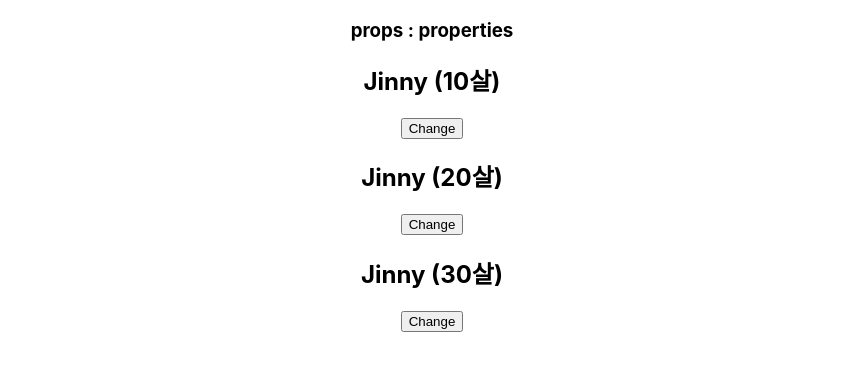
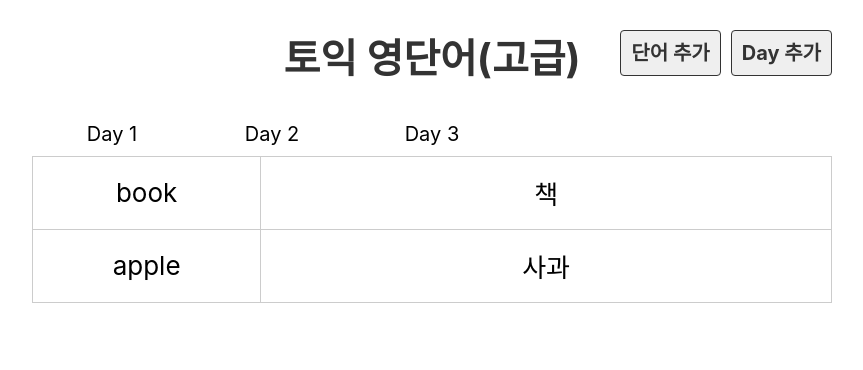
Before and after one commit to chungi21/React-Basic, a React (Create React App) app: page / in a window 1280 px wide. Shown: the top 370 px of the page, without its empty margins (208-1071 px from the left). Built offline with nearby package versions, Linux system fonts and the light colour scheme.

Commit message:
더미데이터, map() 반복문

```diff
--- a/src/App.js
+++ b/src/App.js
@@ -2,14 +2,16 @@
 import './App.css';
 import Hello from './component/Hello';
 import styles from "./App.module.css";
+import Header from "./component/Header";
+import DayList from './component/DayList';
+import Day from './component/Day';
 
 function App() {
   return (
     <div className="App">
-      <h3>props : properties</h3>
-      <Hello age={10}/>
-      <Hello age={20}/>
-      <Hello age={30}/>
+      <Header />
+      <DayList />
+      <Day />
     </div>
   );
 }
--- /dev/null
+++ b/src/component/Day.js
@@ -0,0 +1,25 @@
+import dummy from "../db/data.json";
+
+export default function Day() {
+
+    const day = 1;
+    const wordList = dummy.words.filter(word =>(
+        word.day === day
+    ))
+    console.log(wordList)
+
+    return (
+        <>
+            <table>
+                <tbody>
+                    {wordList.map((word) => (
+                        <tr key={word.id}>
+                            <td>{word.eng}</td>
+                            <td>{word.kor}</td>
+                        </tr>
+                    ))}
+                </tbody>
+            </table>
+        </>
+    );
+}
--- /dev/null
+++ b/src/component/DayList.js
@@ -0,0 +1,14 @@
+import dummy from "../db/data.json";
+
+export default function DayList() {
+    console.log(dummy);
+    return (
+        <>
+            <ul className="list_day">
+                {dummy.days.map((day) => (
+                    <li key={day.id}>Day {day.day}</li>
+                ))}
+            </ul>
+        </>
+    );
+}
--- /dev/null
+++ b/src/component/Header.js
@@ -0,0 +1,13 @@
+export default function Header() {
+    return (
+        <div className="header">
+            <h1>
+                <a href="/">토익 영단어(고급)</a>
+            </h1>
+            <div className="menu">
+                <a href="#x" className="link">단어 추가</a>
+                <a href="#x" className="link">Day 추가</a>
+            </div>
+        </div>
+    );
+}
--- /dev/null
+++ b/src/db/data.json
@@ -0,0 +1,51 @@
+{
+    "days" : [
+        {"id" : 1, "day" : 1},
+        {"id" : 2, "day" : 2},
+        {"id" : 3, "day" : 3}
+    ],
+    "words" : [
+        {
+            "id" : 1,
+            "day" : 1,
+            "eng" : "book",
+            "kor" : "책",
+            "isDone" : false
+        },
+        {
+            "id" : 2,
+            "day" : 1,
+            "eng" : "apple",
+            "kor" : "사과",
+            "isDone" : false
+        },
+        {
+            "id" : 3,
+            "day" : 2,
+            "eng" : "pen",
+            "kor" : "펜",
+            "isDone" : false
+        },
+        {
+            "id" : 4,
+            "day" : 2,
+            "eng" : "car",
+            "kor" : "차",
+            "isDone" : false
+        },
+        {
+            "id" : 5,
+            "day" : 3,
+            "eng" : "note",
+            "kor" : "공책",
+            "isDone" : false
+        },
+        {
+            "id" : 6,
+            "day" : 3,
+            "eng" : "gun",
+            "kor" : "총",
+            "isDone" : false
+        }
+    ]
+}
--- a/src/index.css
+++ b/src/index.css
@@ -1,20 +1,132 @@
 body {
   margin: 0;
-  font-family: -apple-system, BlinkMacSystemFont, 'Segoe UI', 'Roboto', 'Oxygen',
-    'Ubuntu', 'Cantarell', 'Fira Sans', 'Droid Sans', 'Helvetica Neue',
+  font-family: -apple-system, BlinkMacSystemFont, "Segoe UI", "Roboto", "Oxygen",
+    "Ubuntu", "Cantarell", "Fira Sans", "Droid Sans", "Helvetica Neue",
     sans-serif;
   -webkit-font-smoothing: antialiased;
   -moz-osx-font-smoothing: grayscale;
+  font-size: 20px;
+}
+
+ol,
+ul {
+  margin: 0;
+  padding: 0;
+  list-style: none;
 }
 
 code {
-  font-family: source-code-pro, Menlo, Monaco, Consolas, 'Courier New',
+  font-family: source-code-pro, Menlo, Monaco, Consolas, "Courier New",
     monospace;
 }
 
-/* .box{
-  width: 200px;
-  height: 200px;
-  background-color: green;
+a {
+  text-decoration: none;
+  color: #333;
+}
+
+.App {
+  width: 800px;
+  margin: 0 auto;
+}
+
+.header {
+  position: relative;
+}
+
+.header .menu {
+  position: absolute;
+  top: 10px;
+  right: 0;
+}
+
+.header .link {
+  border: 1px solid #333;
+  padding: 10px;
+  margin-left: 10px;
+  background-color: #efefef;
+  font-weight: bold;
+  border-radius: 4px;
+}
+
+.list_day {
+  display: flex;
+  flex-wrap: wrap;
+}
+
+.list_day li {
+  flex: 20% 0 0;
+  box-sizing: border-box;
+  padding: 10px;
+}
+
+.list_day a {
+  display: block;
+  padding: 20px 0;
+  font-weight: bold;
+  color: #fff;
+  text-align: center;
+  border-radius: 10px;
+  background-color: dodgerblue;
+}
+
+table {
+  border-collapse: collapse;
+  width: 100%;
+}
+table td {
+  width: 25%;
+  height: 70px;
+  border: 1px solid #ccc;
+  text-align: center;
+  font-size: 26px;
+}
+
+table td:first-child {
+  width: 10%;
+}
+
+.off td {
+  background: #eee;
+  color: #ccc;
+}
+
+.btn_del {
+  margin-left: 10px;
+  color: #fff;
+  background-color: firebrick;
+}
+
+button {
+  padding: 10px;
+  font-weight: bold;
+  font-size: 18px;
+  cursor: pointer;
+  border: 0 none;
+  border-radius: 6px;
+  padding: 10px 20px;
+  color: #fff;
+  background-color: dodgerblue;
+}
+
+.input_area {
   margin-bottom: 10px;
-} */
+}
+
+.input_area label {
+  display: block;
+  margin-bottom: 10px;
+}
+
+.input_area input {
+  width: 400px;
+  height: 40px;
+  font-size: 20px;
+  padding: 0 10px;
+}
+
+.input_area select {
+  width: 400px;
+  height: 40px;
+  font-size: 20px;
+}
```
